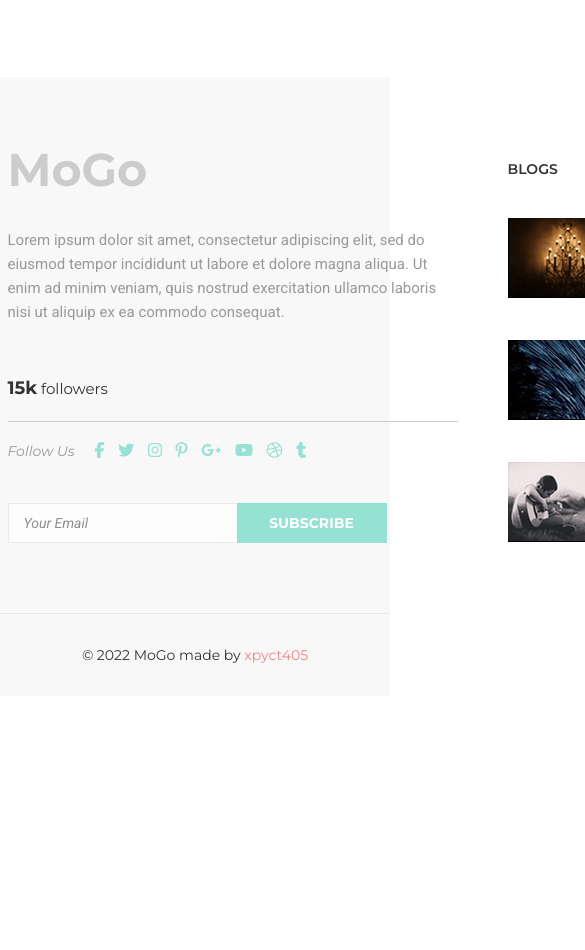
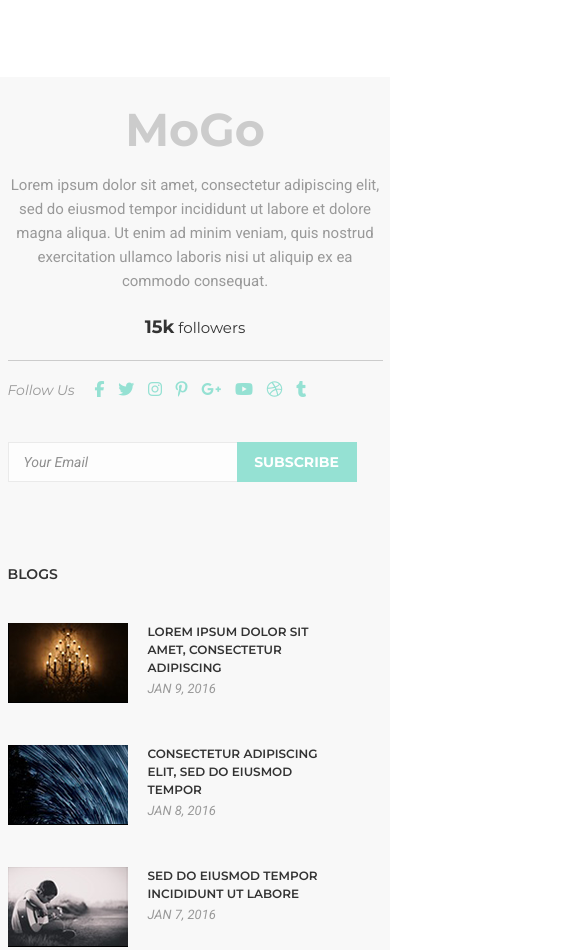
Before and after one commit to xpyct405/MoGo-website, a website: page src/cart.html in a window 390 px wide. Shown: the part 1235-2185 px from the top of the page, 585 px wide, since content can reach past the window. Before the commit the page ends 1931 px from the top, so only its background shows below. Drawn offline with nearby package versions, Linux system fonts and the light colour scheme; files that its build step writes are made by us from their sources.

Commit message:
feat: add adaptive to footer section.html && footer.scss

```diff
--- a/src/assets/scss/blocks/footer.scss
+++ b/src/assets/scss/blocks/footer.scss
@@ -6,7 +6,7 @@
 }
 .footer {
     &__mogo{
-        width: 500px;
+        max-width: 500px;
         padding-right: 50px;
         margin-top: 70px;
         &-logo{
@@ -34,7 +34,7 @@
         }
     }
     &__blogs{
-        width: 415px;
+        max-width: 415px;
     }
     &__urls{
         color: #999999;
@@ -70,7 +70,8 @@
         & button{
             position: absolute;
             display: inline-block;
-            width: 150px;
+            max-width: 150px;
+            min-width: 120px;
             height: 40px;
             margin-left: -1px;
             font-size: 14px;
@@ -175,3 +176,52 @@
     }
     // display: block;
 }
+
+
+// X-Small	None	<576px
+// Small	sm	≥576px
+// Medium	md	≥768px
+// Large	lg	≥992px
+// Extra large	xl	≥1200px
+// Extra extra large	xxl	≥1400px
+
+@media (max-width: 992px){
+.footer-row {
+    display: flex;
+    flex-direction: column
+}
+
+// First column
+.footer__mogo{
+    max-width: 100%;
+    margin-top: 30px;
+    padding-right: 0;
+    &-logo{
+        text-align: center;
+    }
+    &-desc{
+        text-align: center;
+        padding-top: 20px;
+    }
+    &-subs{
+        text-align: center;
+        padding-top: 20px;
+    }
+}
+.footer__urls{}
+.footer__email{
+    display: flex;
+    display: inline-block;
+}
+
+
+// Second column
+.footer__blogs{max-width: 100%}
+
+// Third column
+.footer__inst{max-width: 100%}
+};
+
+@media (max-width: 768px){
+
+}
--- a/src/partials/header.html
+++ b/src/partials/header.html
@@ -15,7 +15,7 @@
                 <a class="nav__link  link href=" #"">Work</a>
                 <a class="nav__link  link href=" #"">Blog</a>
                 <a class="nav__link  link href=" #"">Contact</a>
-                <a class="nav__link  nav__link-basket link" href="index2.html"><svg xmlns="
+                <a class="nav__link  nav__link-basket link" href="cart.html"><svg xmlns="
                     http://www.w3.org/2000/svg" width="16" height="16" fill="currentColor" class="bi bi-cart"
                         viewBox="0 0 16 16">
                         <path
@@ -39,23 +39,21 @@
 
         <!-- Slider -->
         <div class="slider row">
-            <div class="col-12 col-sm-3  gy-4 link">
+            <div class="col-12 col-sm-3 gy-4 link">
                 <div class="slider__item active">
                     <span>01</span>Intro</div>
             </div>
-            <div class="col-12 col-sm-3  gy-4  link">
+            <div class="col-12 col-sm-3 gy-4 link">
                 <div class="slider__item">
                     <span>02</span>Work</div>
             </div>
-            <div class="col-12 col-sm-3  gy-4   link">
+            <div class="col-12 col-sm-3 gy-4 link">
                 <div class="slider__item">
-                    <span>03</span>About
-                </div>
+                    <span>03</span>About</div>
             </div>
             <div class="col-12 col-sm-3  gy-4 link">
                 <div class="slider__item">
-                    <span>04</span>Contacts
-                </div>
+                    <span>04</span>Contacts</div>
             </div>
         </div>
     </div>
```
Also changed, not shown: dist/assets/css/style.css, dist/assets/css/style.min.css, dist/cart.html, dist/index.html.
